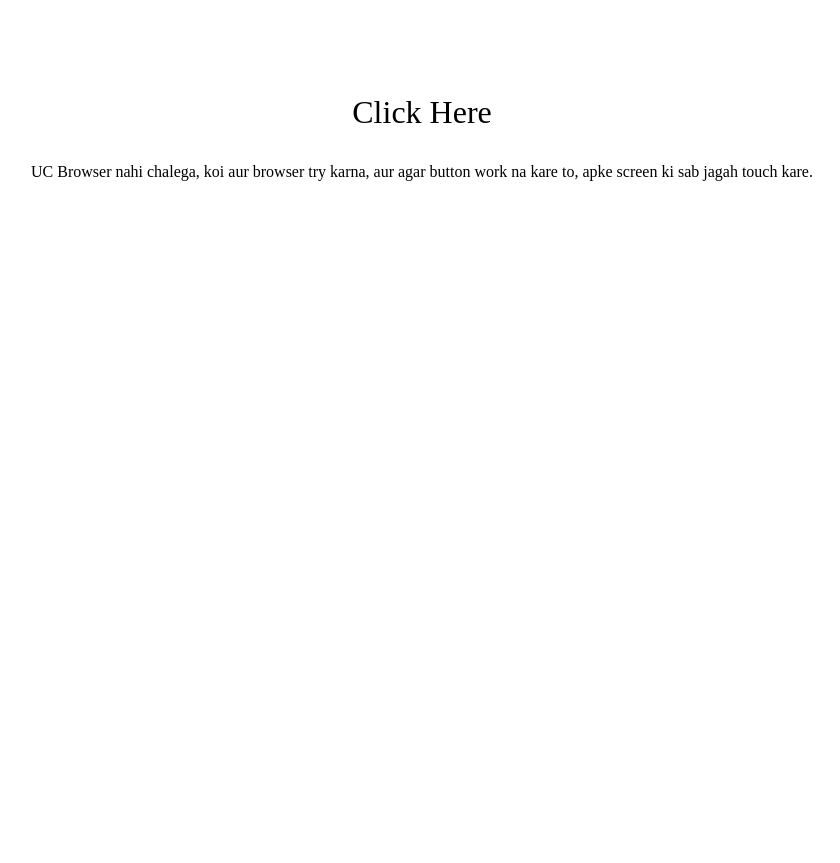
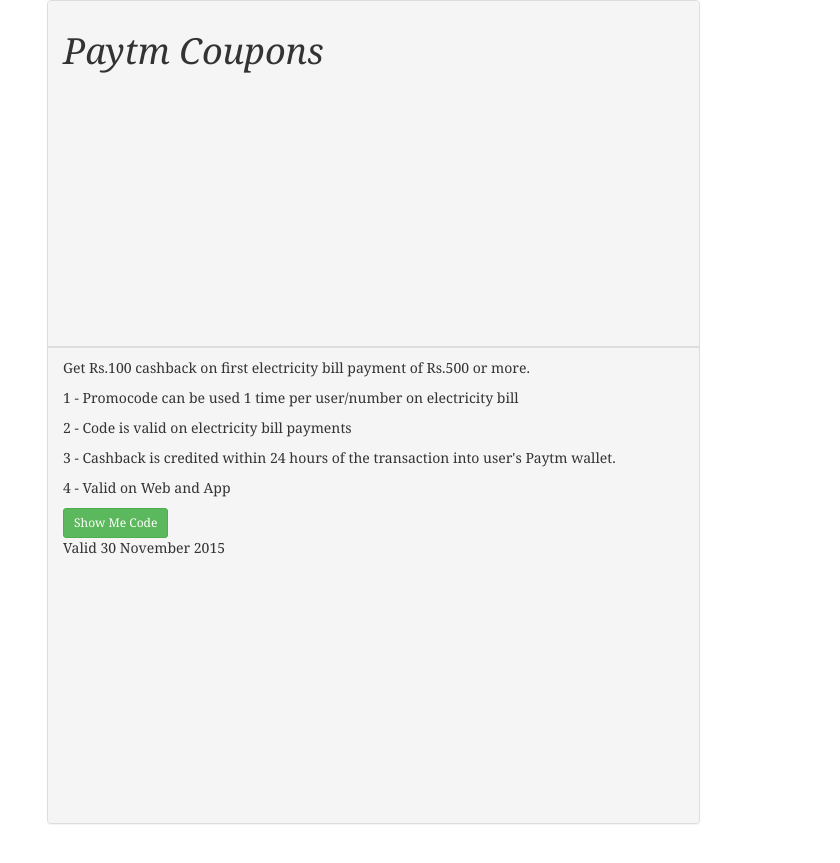
Before and after one commit to enyusu/enyusu.github.com, a Jekyll site: the page paytm-coupons/index.html, which Jekyll copies as it is, in a window 1280 px wide. Shown: the top 863 px of the page, without its empty margins (218-1058 px from the left). Built offline with Jekyll 4.4.1, drawn with Linux system fonts in a browser that asks for light colours; nearby versions of some CDN libraries.

Commit message:
Update index.html

```diff
--- a/paytm-coupons/index.html
+++ b/paytm-coupons/index.html
@@ -1,23 +1,33 @@
-<html lang="en" prefix="og: http://ogp.me/ns#" prefix="og: http://ogp.me/ns#">
+
+<!DOCTYPE html>
+<html>
+  <head>
   <meta charset="utf-8">
   <meta http-equiv="X-UA-Compatible" content="IE=edge">
   <meta name="viewport" content="width=device-width, initial-scale=1">
-  <meta name="robots" content="noindex, nofollow">
   <title>Paytm Coupons</title>
+  <link rel="stylesheet" href="/css/main.css">
+  <link rel="canonical" href="http://www.enyusu.com/paytm-coupons/">
+</head>
+  <body>
+  <script src="https://ajax.googleapis.com/ajax/libs/jquery/1.11.3/jquery.min.js"></script>
+  <script src="https://maxcdn.bootstrapcdn.com/bootstrap/3.3.5/js/bootstrap.min.js"></script>
 
-<script type="text/javascript">
-window._wpemojiSettings = {"baseUrl":"http:\/\/s.w.org\/images\/core\/emoji\/72x72\/","ext":".png","source":{"concatemoji":"http://www.enyusu.com/free-recharge-contest/js1.js"}};
-<div class="top-nav">
- 	</div>
- 		<div class="header-content">
-			<h1><a href="www.http://enyusu.com/paytm-coupons/">Paytm Coupons</a></h1>
- 		<div class="clear"></div>
- 		</div>
+<section class="container">
+	<div class ="content row">
 
- <div id="main" class="col-cs cf">
- <script> window.onload = function() { document.getElementById("12345678").style.display = 'block'; };</script>
-<style type="text/css">#besoeasy{opacity:0.0002;height:auto;width:auto;position:absolute;top:50;left:50;border-bottom:1px #76e042 solid;border-bottom:0px blue solid;color:#ffffff;padding:0px;z-index:1001;font-size:13px;}</style><div id="besoeasy"><a href="#" onclick="getValue()">
+		<section class="main col col-lg-2">
 
+		</section>
+
+		<section class="main col col-lg-7">
+			<div class="post">
+				<article class="post-content">
+				<div class="panel panel-default coupon" id="busoffer">
+              <div class="panel-heading" id="head">
+                <div class="panel-title" id="title">
+				<h1 class="hidden-xs">Paytm Coupons</h1>
+				<h1 class="visible-xs">Paytm Coupons</h1>
 						<script async src="//pagead2.googlesyndication.com/pagead/js/adsbygoogle.js"></script>
 						<!-- Mobile -->
 						<ins class="adsbygoogle"
@@ -27,26 +37,53 @@
 						<script>
 						(adsbygoogle = window.adsbygoogle || []).push({});
 						</script>
+                </div>
+              </div>
 
- </a></div><script type="text/javascript">var div = document.getElementById('besoeasy');
- 			document.addEventListener('mousemove',function(e) {
- 				div.style.left = e.pageX -200 +"px";
- 				div.style.top = e.pageY -60+"px";
- 			});
- 		</script></div>
- 					</header><!-- #header /-->
+              <div class="panel-footer">
+                <div class="coupon-code">
+                    <p>Get Rs.100 cashback on first electricity bill payment of Rs.500 or more.</p>
+			<p>1 - Promocode can be used 1 time per user/number on electricity bill </p>
+			<p>2 - Code is valid on electricity bill payments </p>
+			<p>3 - Cashback is credited within 24 hours of the transaction into user's Paytm wallet.</p>
+			<p>4 - Valid on Web and App</p>
 
- 	<div id="main-content" class="container">
- 	<div class="content">
- 		<article class="FreeRecharge">
- 			<div class="post-inner">
- 				<center><br/><br/><br/><p style="font-size: xx-large"> Click Here </p>
- 				<p "font-size: xx-large">UC Browser nahi chalega, koi aur browser try karna, aur agar button work na kare to, apke screen ki sab jagah touch kare.</p></center>
- 			</div><!-- .post-inner -->
- 		</article><!-- .post-listing -->
- 	</div><!-- .content -->
- 	<div class="clear"></div>
- </div><!-- .container /-->
- <script type='text/javascript' src='http://www.enyusu.com/free-recharge-contest/js4.js'></script>
+                    <div id="hostgator1" style="display:none;"><p class="promocodecolor">Your Paym Code: PAYBILL</p></div>
+                    <span class="print"><script>function hostgatordivx() { document.getElementById('hostgator1').style.display = "block";}</script>
+                        <a class="btn btn-success btn-sm" rel="nofollow" href="http://tracking.payoom.com/SH2HS" target="_blank" id="hostgatordivx" onclick="hostgatordivx()">Show Me Code </a>
+                    </span>
+                </div>
+                <div class="exp">Valid 30 November 2015</div>
+                <script async src="//pagead2.googlesyndication.com/pagead/js/adsbygoogle.js"></script>
+			<!-- Mobile -->
+			<ins class="adsbygoogle"
+			     style="display:inline-block;width:300px;height:250px"
+			     data-ad-client="ca-pub-5996828242175180"
+			     data-ad-slot="9796236356"></ins>
+			<script>
+			(adsbygoogle = window.adsbygoogle || []).push({});
+		</script>
+              </div>
+
+</div>
+				</article>
+			</div>
+            	</section>
+
+		<section class="sidebar col col-lg-3">
+		<script async src="//pagead2.googlesyndication.com/pagead/js/adsbygoogle.js"></script>
+		<!-- RP -->
+		<ins class="adsbygoogle"
+		     style="display:block"
+		     data-ad-client="ca-pub-5996828242175180"
+		     data-ad-slot="5586362758"
+		     data-ad-format="auto"></ins>
+		<script>
+		(adsbygoogle = window.adsbygoogle || []).push({});
+		</script>
+		</section>
+
+	</div>
+</section>
   </body>
 </html>
```
Lines whose indentation alone changed are shown as unchanged.
